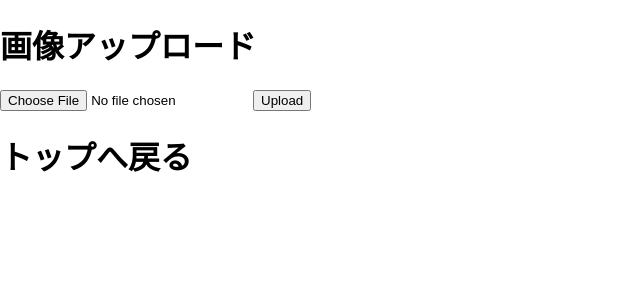
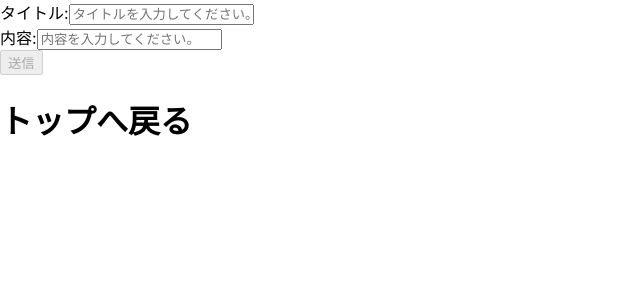
Before and after one commit to rmaejima/firebase-login-app, a Next.js app: page /edit in a window 1280 px wide. Shown: the top 300 px of the page, without its empty margins (0-640 px from the left). Built offline with nearby package versions, Linux system fonts and the light colour scheme; no server answers; sample sign-in values are in the browser's storage.

Commit message:
Add create article

```diff
--- /dev/null
+++ b/components/CreateArticle.tsx
@@ -0,0 +1,65 @@
+import React, { useState, useContext, useCallback } from "react";
+import firebase from "firebase";
+
+import { addArticle } from "utils/article/article";
+import { AuthContext } from "contexts/Auth";
+import { collectionName } from "consts/collectionName";
+
+export const CreateArticle: React.VFC = () => {
+  const [title, setTitle] = useState<string>("");
+  const [body, setBody] = useState<string>("");
+  const { user } = useContext(AuthContext); // 何度も定義するのは良くないかも
+
+  const onCreate = useCallback(
+    async (event: React.FormEvent<HTMLFormElement>) => {
+      event.preventDefault();
+      await addArticle(collectionName.articles, {
+        title: title,
+        body: body,
+        creater: user ? user.email : null,
+        createdAt: firebase.firestore.FieldValue.serverTimestamp(),
+        updatedAt: firebase.firestore.FieldValue.serverTimestamp(),
+      });
+      setTitle("");
+      setBody("");
+    },
+    [title, body]
+  );
+  return (
+    <div className="wrap-create-memo">
+      <form onSubmit={onCreate}>
+        <div>
+          <label>
+            タイトル:
+            <input
+              placeholder="タイトルを入力してください。"
+              value={title}
+              onChange={(e) => setTitle(e.target.value)}
+            />
+          </label>
+        </div>
+        <div>
+          <label>
+            内容:
+            <input
+              placeholder="内容を入力してください。"
+              value={body}
+              onChange={(e) => setBody(e.target.value)}
+            />
+          </label>
+        </div>
+        <input type="submit" value="送信" disabled={!title || !body} />
+      </form>
+      {/* <div>
+        <textarea
+          placeholder="内容を入力してください。"
+          value={body}
+          onChange={(e) => setBody(e.target.value)}
+        />
+        <button onClick={onCreate} disabled={!body}>
+          追加
+        </button>
+      </div> */}
+    </div>
+  );
+};
--- /dev/null
+++ b/consts/collectionName.ts
@@ -0,0 +1,3 @@
+export const collectionName = {
+  articles: "articles",
+};
--- a/pages/edit.tsx
+++ b/pages/edit.tsx
@@ -5,6 +5,8 @@ import styled from "styled-components";
 
 import { AuthContext } from "contexts/Auth";
 import { UploadImage } from "components/edit/UploadImage";
+import { CreateArticle } from "components/CreateArticle";
+
 // import { storage } from "utils/firebase";
 
 const EditPage = () => {
@@ -17,7 +19,8 @@ const EditPage = () => {
 
   return (
     <>
-      <UploadImage />
+      {/* <UploadImage /> */}
+      <CreateArticle />
       <Link href="/">
         <h1>トップへ戻る</h1>
       </Link>
--- a/utils/article/article.ts
+++ b/utils/article/article.ts
@@ -1,9 +1,11 @@
-import { db } from "../firebase";
+import firebase from "firebase";
+import { firestore } from "utils/firebase";
+
 import { Article } from "types/articleModel";
 
 export const addArticle = async (collectionName: string, article: Article) => {
   try {
-    await db.collection(collectionName).add(article);
+    await firestore.collection(collectionName).add(article);
   } catch (error) {
     alert(error);
   }
@@ -14,7 +16,7 @@ export const updateArticle = async (
   article: Article
 ) => {
   try {
-    await db.collection(collectionName).doc(article.id).set(article);
+    await firestore.collection(collectionName).doc(article.id).set(article);
   } catch (error) {
     alert(error);
   }
@@ -25,7 +27,7 @@ export const deleteArticle = async (
   article: Article
 ) => {
   try {
-    await db.collection(collectionName).doc(article.id).delete();
+    await firestore.collection(collectionName).doc(article.id).delete();
   } catch (error) {
     alert(error);
   }
--- a/utils/auth/login.ts
+++ b/utils/auth/login.ts
@@ -1,8 +1,9 @@
-import { Firebase, auth } from "../firebase";
+import firebase from "firebase";
+import { auth } from "../firebase";
 
 // google
 export const googleLogin = async () => {
-  const provider = new Firebase.auth.GoogleAuthProvider();
+  const provider = new firebase.auth.GoogleAuthProvider();
   try {
     await auth.signInWithPopup(provider);
   } catch (err) {
--- a/utils/firebase.ts
+++ b/utils/firebase.ts
@@ -1,5 +1,6 @@
 import firebase from "firebase/app";
 import "firebase/auth";
+import "firebase/firestore";
 import "firebase/storage";
 
 const config = {
@@ -12,8 +13,10 @@ const config = {
   measurementId: process.env.FIREBASE_MEASUREMENT_ID,
 };
 
-!firebase.apps.length ? firebase.initializeApp(config) : firebase.app();
+if (!firebase.apps.length) {
+  firebase.initializeApp(config);
+}
+
 export const auth = firebase.auth();
 export const storage = firebase.storage();
-export const db = firebase.firestore();
-export const Firebase = firebase;
+export const firestore = firebase.firestore();
```
